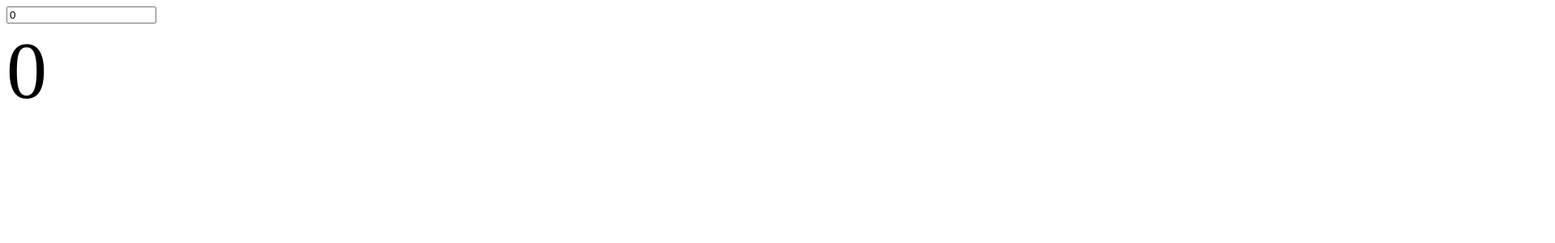
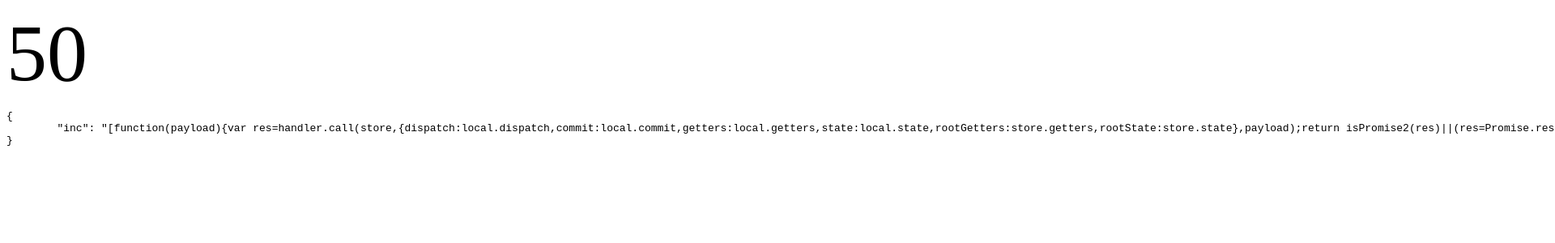
Before and after one commit to ChangsongYao/vuex2rumentg, a Vue app: page / in a window 1280 px wide. Shown: the top 300 px of the page at 81% size, 1920 px wide, since content can reach past the window. Built offline with nearby package versions, Linux system fonts and the light colour scheme; a web font is replaced by a local one.

Commit message:
3.5 状态动作的处理流程

```diff
--- a/src/App.vue
+++ b/src/App.vue
@@ -1,7 +1,7 @@
 <template>
   <div id="app" v-cloak>
-    <input type="number" v-model="counter">
     <div class="counter">{{counter}}</div>
+    <pre>{{ $store._actions | dump }}</pre>
   </div>
 </template>
 
@@ -18,9 +18,11 @@
     mutations:{
       INCREASE(state){
         state.counter++;
-      },
-      RESET(state,val){
-        state.counter = val;
+      }
+    },
+    actions:{
+      inc(context){
+        context.commit('INCREASE');
       }
     }
   });
@@ -29,9 +31,22 @@
     name: 'App',
     store:store,
     computed:{
-      counter:{
-        get() { return this.$store.state.counter},
-        set(v){ this.$store.commit('RESET',v)}
+      counter(){ return this.$store.state.counter }
+    },
+    methods:{
+      inc(){ this.$store.dispatch('inc') }
+    },
+    created(){
+      setInterval(()=>this.inc(),100);
+    },
+    filters:{
+      dump(o){
+        return JSON.stringify(o,(k,v)=>{
+          if(Array.isArray(v)){
+            return '['+ v.join(',') + ']'
+          }
+          return v;
+        },'\t')
       }
     }
   }
```
